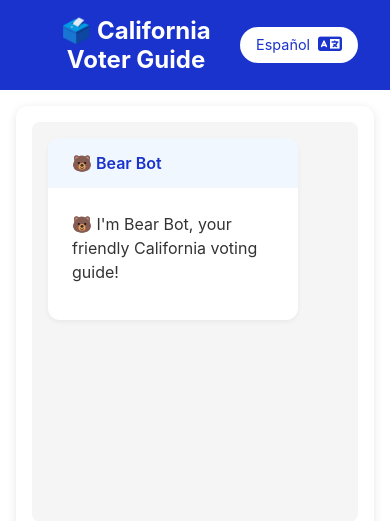
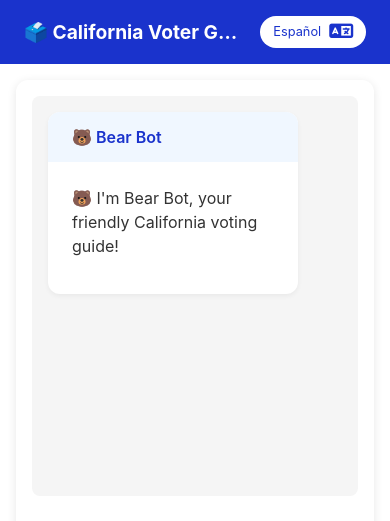
Before and after one commit to sashzabegalin/California-Voting-Chat, a Flask app: page / in a window 390 px wide. Shown: the top 521 px of the page. Run offline with Flask 3, Linux system fonts and the light colour scheme.

Commit message:
Agent query: Is the header title now properly aligned and not breaking into two lines on mobile devices?
Update header styles and add responsive adjustments for mobile.

Screenshot: https://storage.googleapis.com/screenshot-production-us-central1/08e18e35-d546-47e3-9e1f-501547ff4ef8/8044e131-d130-4ce0-b76c-075ab9d9cd9f.jpg

```diff
--- a/static/css/style.css
+++ b/static/css/style.css
@@ -22,16 +22,28 @@ body {
     flex-direction: column;
 }
 
+/* Update the header styles */
 header {
     background-color: var(--california-blue);
     color: var(--white);
     padding: 1rem;
-    text-align: center;
+}
+
+.header-content {
+    display: flex;
+    justify-content: space-between;
+    align-items: center;
+    max-width: 800px;
+    margin: 0 auto;
+    padding: 0 1rem;
 }
 
 header h1 {
     font-size: 1.5rem;
     margin: 0;
+    white-space: nowrap;
+    overflow: hidden;
+    text-overflow: ellipsis;
 }
 
 .chat-container {
@@ -130,16 +142,7 @@ footer a {
     color: var(--white);
 }
 
-/* Add these styles for the language toggle button */
-.header-content {
-    display: flex;
-    justify-content: space-between;
-    align-items: center;
-    max-width: 800px;
-    margin: 0 auto;
-    padding: 0 1rem;
-}
-
+/* Language button styles */
 .language-btn {
     background: var(--white);
     color: var(--california-blue);
@@ -152,6 +155,8 @@ footer a {
     gap: 0.5rem;
     font-size: 0.9rem;
     transition: background-color 0.3s;
+    margin-left: 1rem;
+    flex-shrink: 0;
 }
 
 .language-btn:hover {
@@ -170,7 +175,7 @@ footer a {
     }
 }
 
-/* Responsive adjustments */
+/* Add responsive adjustments for mobile */
 @media (max-width: 600px) {
     .chat-container {
         margin: 1rem;
@@ -185,6 +190,19 @@ footer a {
     .option-btn {
         padding: 1rem 1.2rem;
         font-size: 1rem;
+    }
+
+    .header-content {
+        padding: 0 0.5rem;
+    }
+
+    header h1 {
+        font-size: 1.2rem;
+    }
+
+    .language-btn {
+        padding: 0.4rem 0.8rem;
+        font-size: 0.8rem;
     }
 }
 
```
